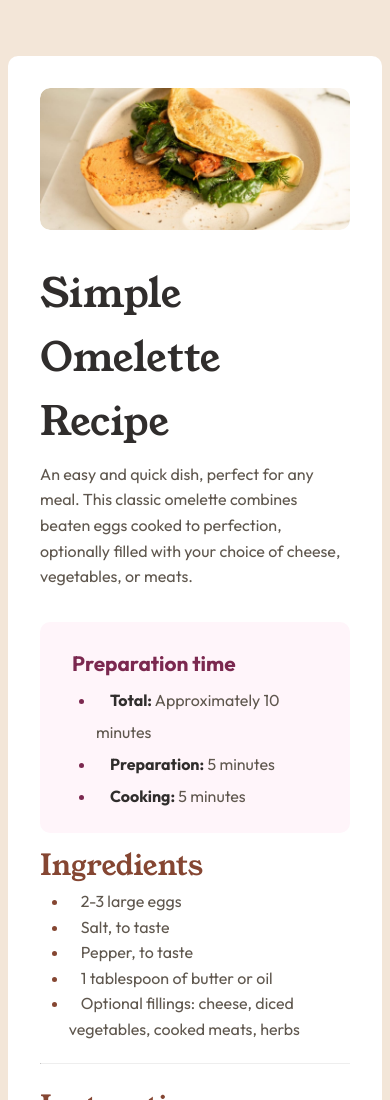
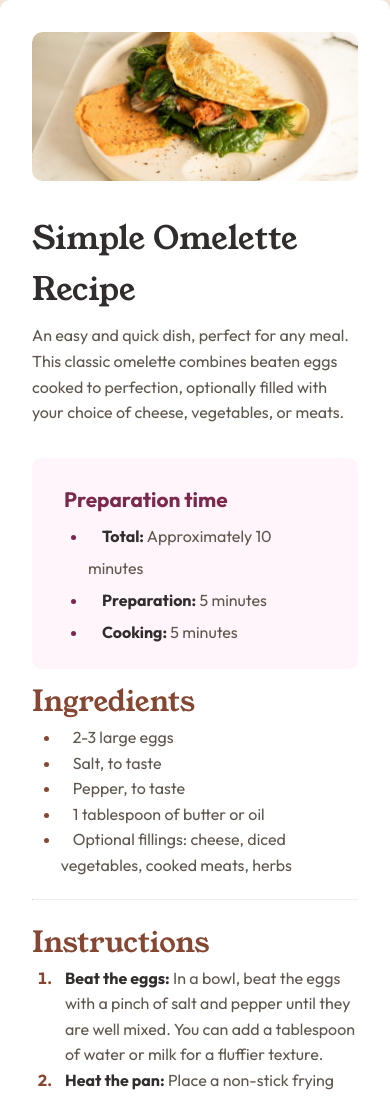
Before and after one commit to saffatdreamcatcher/Recipe, a plain HTML site: page index.html in a window 390 px wide. Shown: the top 1100 px of the page. Drawn offline with Linux system fonts and the light colour scheme.

Commit message:
responsive in progress!

```diff
--- a/scss/base/_general.scss
+++ b/scss/base/_general.scss
@@ -3,30 +3,34 @@
   margin: 0;
   box-sizing: border-box;
 }
-@font-face{
-    font-family: 'Outfit';
-    src: url('/assets/fonts/outfit/Outfit-VariableFont_wght.ttf');
+@font-face {
+  font-family: "Outfit";
+  src: url("/assets/fonts/outfit/Outfit-VariableFont_wght.ttf");
 }
-@font-face{
-    font-family: 'YoungSerif';
-    src: url('/assets/fonts/young-serif/YoungSerif-Regular.ttf');
+@font-face {
+  font-family: "YoungSerif";
+  src: url("/assets/fonts/young-serif/YoungSerif-Regular.ttf");
 }
-body{
+body {
   background-color: $eggshell;
   display: flex;
   flex-direction: column;
   justify-content: center;
   align-items: center;
   min-height: 100vh;
-    font-family: 'Outfit';
+  font-family: "Outfit";
   font-weight: 400;
   padding: 0.5rem;
+  @include sm {
+    padding: 0;
   }
-h1,h2{
-    font-family: 'YoungSerif';
+}
+h1,
+h2 {
+  font-family: "YoungSerif";
 }
 
-.main{
+.main {
   max-width: 750px;
   width: 100%;
   background-color: $white;
@@ -35,8 +39,12 @@ h1,h2{
   padding: 2rem;
   line-height: 1.6;
   border-radius: 10px;
+  @include sm {
+    margin: 0;
+    // padding: 0;
   }
-img{
+}
+img {
   display: block;
   object-fit: contain;
   width: 100%;
--- a/scss/components/_recipe.scss
+++ b/scss/components/_recipe.scss
@@ -11,11 +11,17 @@
         font-size: 2.5rem;
         font-weight: 500;
         color: $dark-charcoal;
+        @include sm {
+          font-size: 2rem;
+        }
       }
       p {
         margin: 0.5rem 0 2rem;
         color: $wenge-brown;
       }
+      // @include sm {
+      //   padding: 2rem;
+      // }
     }
     &__time {
       .preparation-title {
--- a/scss/style.scss
+++ b/scss/style.scss
@@ -1,4 +1,4 @@
 @import "./base/variables";
+@import "./layout/responsive";
 @import "./base/general";
-@import "./layout/responsive";
 @import "./components/recipe";
```
Also changed, not shown: index.html (+13 -8 lines), css/style.css. Lines whose indentation alone changed are shown as unchanged.
